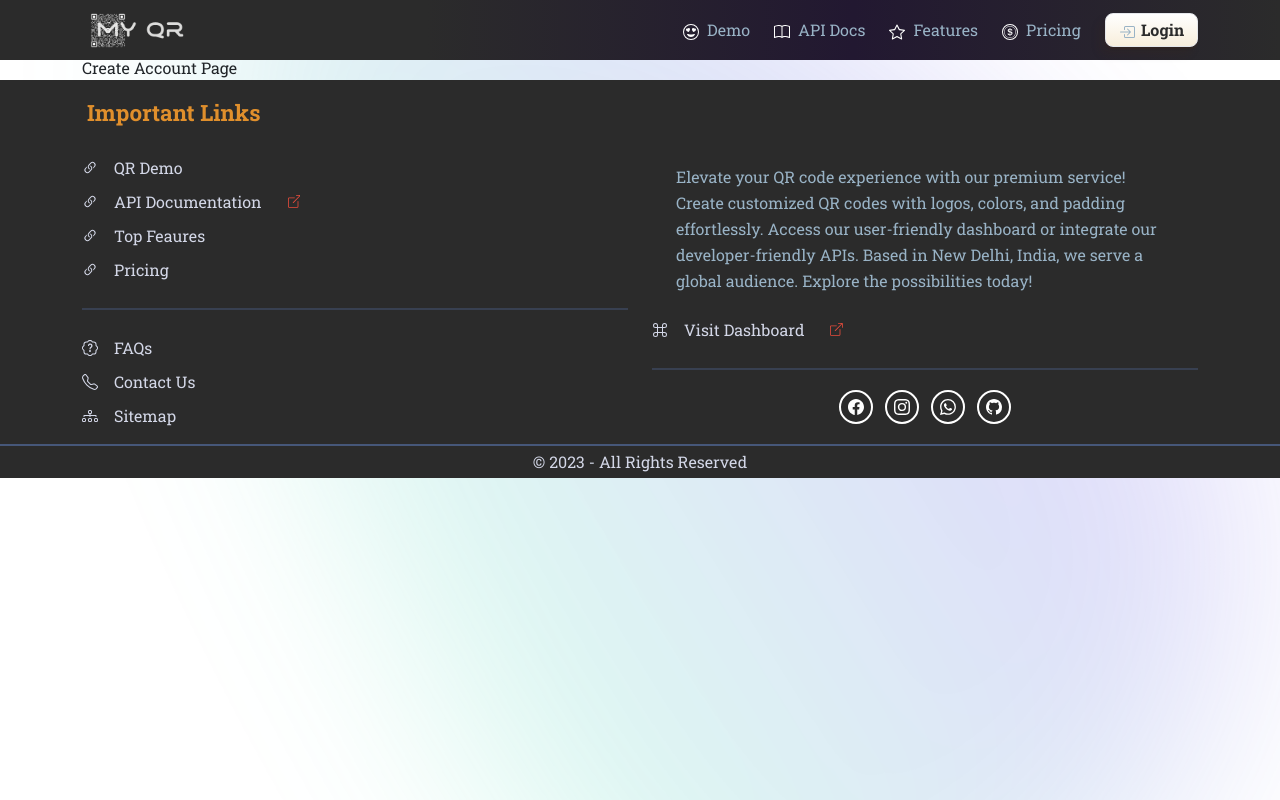
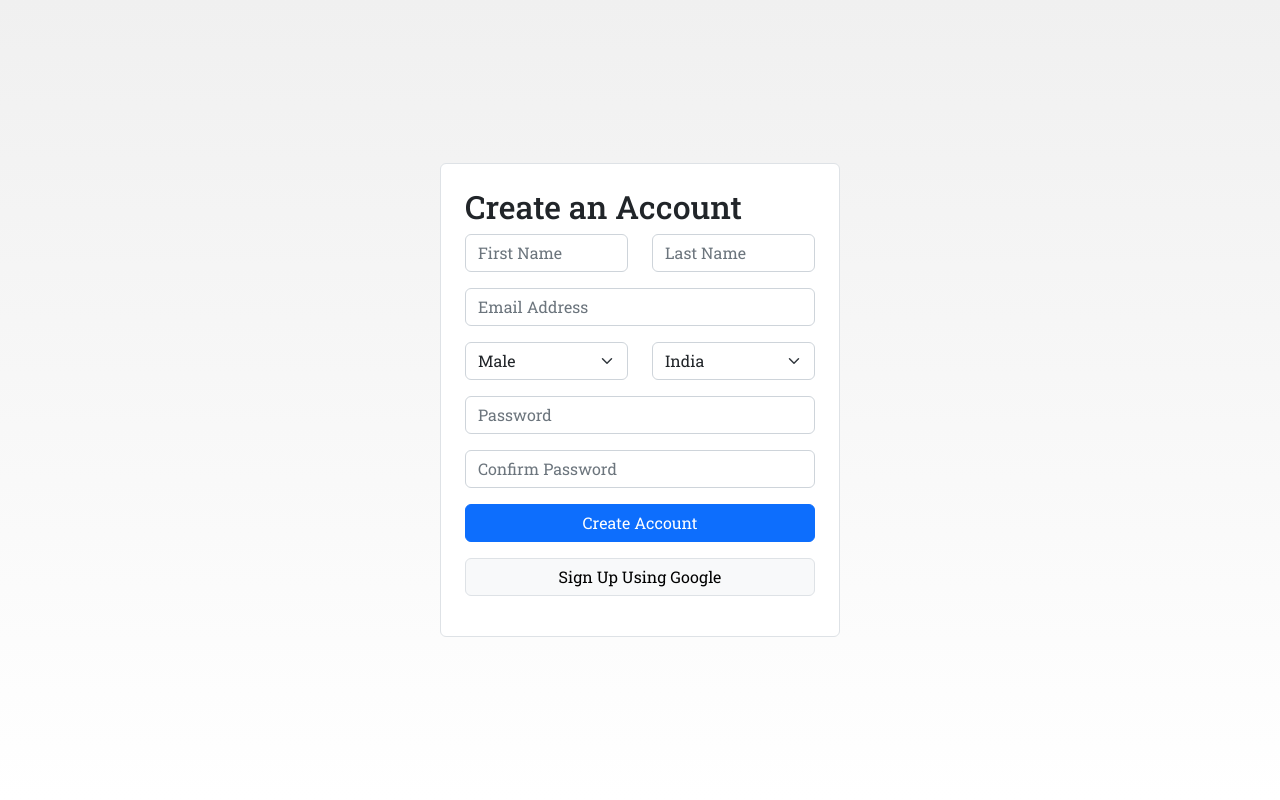
Before and after one commit to shanuraj715/qr-frontend, a Next.js app: page /register in a window 1280 px wide. Built offline with nearby package versions, Linux system fonts and the light colour scheme; a web font is replaced by a local one.

Commit message:
Added top bar in homepahe and created create account page.

```diff
--- a/Layouts/Layout.jsx
+++ b/Layouts/Layout.jsx
@@ -2,9 +2,9 @@ import React from 'react'
 import Header from '@/components/Header/Header'
 import Footer from '@/components/Footer/Footer'
 
-function FullWidth(props) {
+function Layout(props) {
 
-  return (
+  return props.children.type.layout !== 'blank' ?
     <>
     <Header />
       <div className={`${props.children.type.layout === 'full-width' ? '' : 'container '} mt-5 pt-2 overflow-hidden`}>
@@ -13,7 +13,7 @@ function FullWidth(props) {
       </div>
       <Footer />
     </>
-  )
+  : props.children
 }
 
-export default FullWidth
+export default Layout
--- a/pages/index.js
+++ b/pages/index.js
@@ -12,6 +12,7 @@ function Home() {
         <Carousel />
       </Wave>
       <div className="mt-4">
+        Homepage
 
       </div>
     </>
--- a/pages/login/index.jsx
+++ b/pages/login/index.jsx
@@ -59,7 +59,7 @@ function Login() {
                             </Link>
                         </div>
                         <div className={`${styles.submitBtnContainer} mt-3 pb-1`}>
-                            <button className={styles.submitBtn}>
+                            <button className={"submitBtn"}>
                                 Login
                             </button>
                         </div>
--- a/pages/register/index.js
+++ b/pages/register/index.js
@@ -1,14 +1,112 @@
+/* eslint-disable react/no-unescaped-entities */
+
 import React from 'react'
+import styles from './styles.module.scss'
+import { APP_LOGO_SQUARE } from '@/constants'
+import Image from 'next/image'
+import googleIcon from '@/assets/app/google.svg'
+import Link from 'next/link'
+import { Eye, EyeSlash } from 'react-bootstrap-icons'
 import { NextSeo } from 'next-seo'
 import seoData from '@/utils/seoData'
 
-function index() {
+function Register() {
     return (
         <>
-            <NextSeo {...seoData['register']} />
-            <div>Create Account Page</div>
+            <NextSeo {...seoData.register} />
+            <div
+                style={{
+                    background: 'linear-gradient(to bottom, #f0f0f0, #ffffff)',
+                    height: '100vh',
+                    display: 'flex',
+                    justifyContent: 'center',
+                    alignItems: 'center',
+                }}
+            >
+                <div
+                    className="p-4 rounded border"
+                    style={{
+                        backgroundColor: 'white',
+                        border: '2px solid #ccc',
+                        width: '400px',
+                    }}
+                >
+                    <h2>Create an Account</h2>
+                    <form>
+                        <div className="mb-3">
+                            <div className="row">
+                                <div className="col">
+                                    <input
+                                        type="text"
+                                        className="form-control"
+                                        placeholder="First Name"
+                                    />
+                                </div>
+                                <div className="col">
+                                    <input
+                                        type="text"
+                                        className="form-control"
+                                        placeholder="Last Name"
+                                    />
+                                </div>
+                            </div>
+                        </div>
+                        <div className="mb-3">
+                            <input
+                                type="email"
+                                className="form-control"
+                                placeholder="Email Address"
+                            />
+                        </div>
+                        <div className="mb-3">
+                            <div className="row">
+                                <div className="col">
+                                    <select className="form-select">
+                                        <option value="male">Male</option>
+                                        <option value="female">Female</option>
+                                        <option value="other">Other</option>
+                                    </select>
+                                </div>
+                                <div className="col">
+                                    <select className="form-select">
+                                        <option value="india">India</option>
+                                        <option value="usa">USA</option>
+                                        <option value="canada">Canada</option>
+                                    </select>
+                                </div>
+                            </div>
+                        </div>
+                        <div className="mb-3">
+                            <input
+                                type="password"
+                                className="form-control"
+                                placeholder="Password"
+                            />
+                        </div>
+                        <div className="mb-3">
+                            <input
+                                type="password"
+                                className="form-control"
+                                placeholder="Confirm Password"
+                            />
+                        </div>
+                        <div className="mb-3">
+                            <button className="btn btn-primary w-100" type="submit">
+                                Create Account
+                            </button>
+                        </div>
+                        <div className="mb-3">
+                            <button className="btn btn-light border w-100" type="button">
+                                Sign Up Using Google
+                            </button>
+                        </div>
+                    </form>
+                </div>
+            </div>
         </>
     )
 }
 
-export default index
+Register.layout = "blank"
+
+export default Register
--- a/styles/globals.scss
+++ b/styles/globals.scss
@@ -132,3 +132,49 @@ hr{
   color: var(--light);
   background: var(--dark);
 }
+
+
+// BUTTONS
+
+.submitBtn {
+  color: var(--navy);
+  text-transform: uppercase;
+  text-decoration: none;
+  border: 2px solid var(--navy);
+  padding: 8px 40px;
+  font-size: 17px;
+  font-weight: bold;
+  background: transparent;
+  position: relative;
+  transition: all 0.7s;
+  overflow: hidden;
+  -webkit-transition: all 0.7s;
+  -moz-transition: all 0.7s;
+  -ms-transition: all 0.7s;
+  -o-transition: all 0.7s;
+}
+
+.submitBtn:hover {
+  color: var(--light);
+}
+
+.submitBtn::before {
+  content: '';
+  position: absolute;
+  height: 100%;
+  width: 0%;
+  top: 0;
+  left: -40px;
+  transform: skewX(45deg);
+  background-color: var(--navy);
+  z-index: -1;
+  transition: all 0.5s;
+  -webkit-transition: all 0.5s;
+  -moz-transition: all 0.5s;
+  -ms-transition: all 0.5s;
+  -o-transition: all 0.5s;
+}
+
+.submitBtn:hover::before {
+  width: 180%;
+}
```
Also changed, not shown: pages/login/styles.module.scss (+0 -43 lines), pages/register/styles.module.scss (added).
